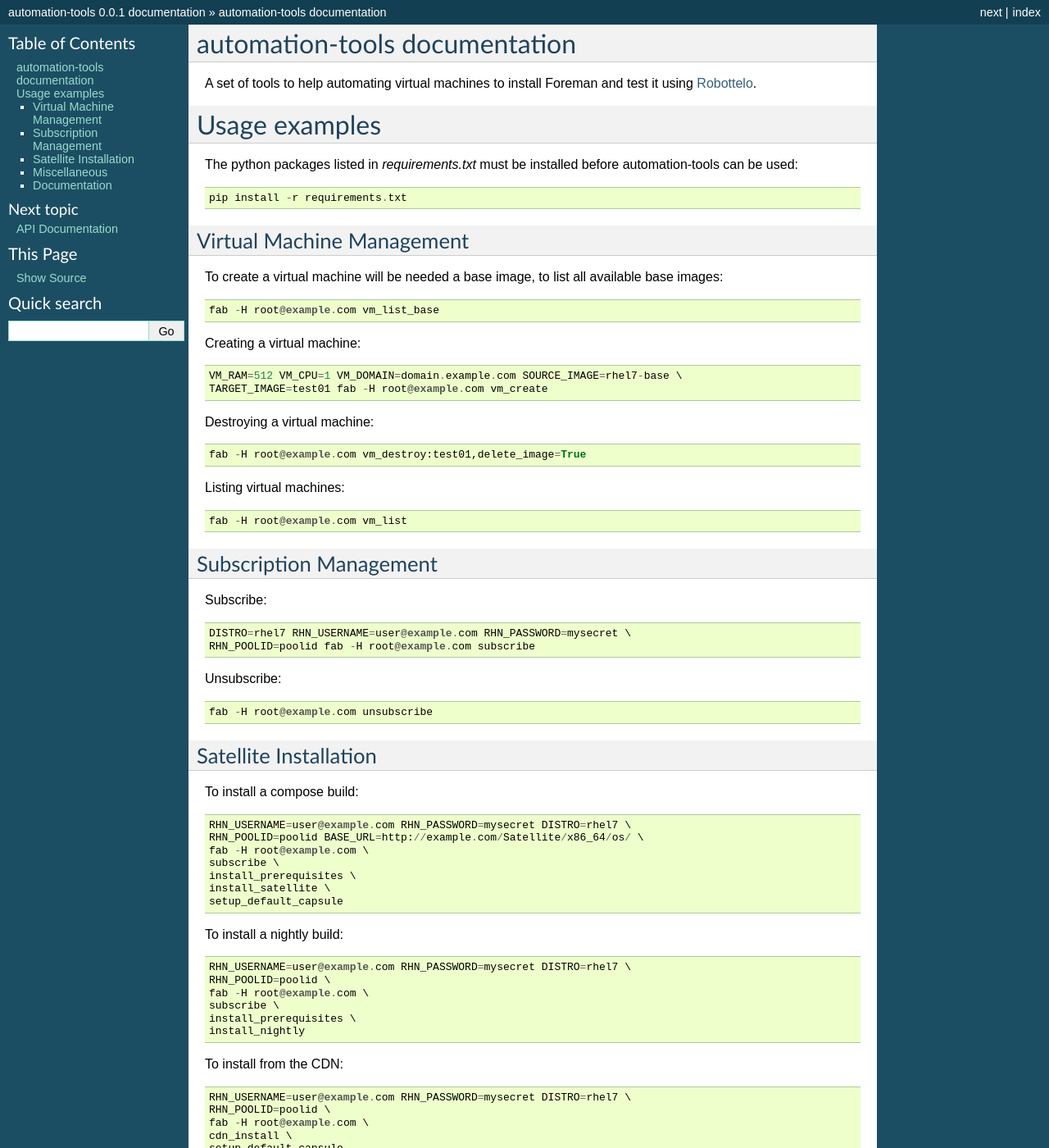
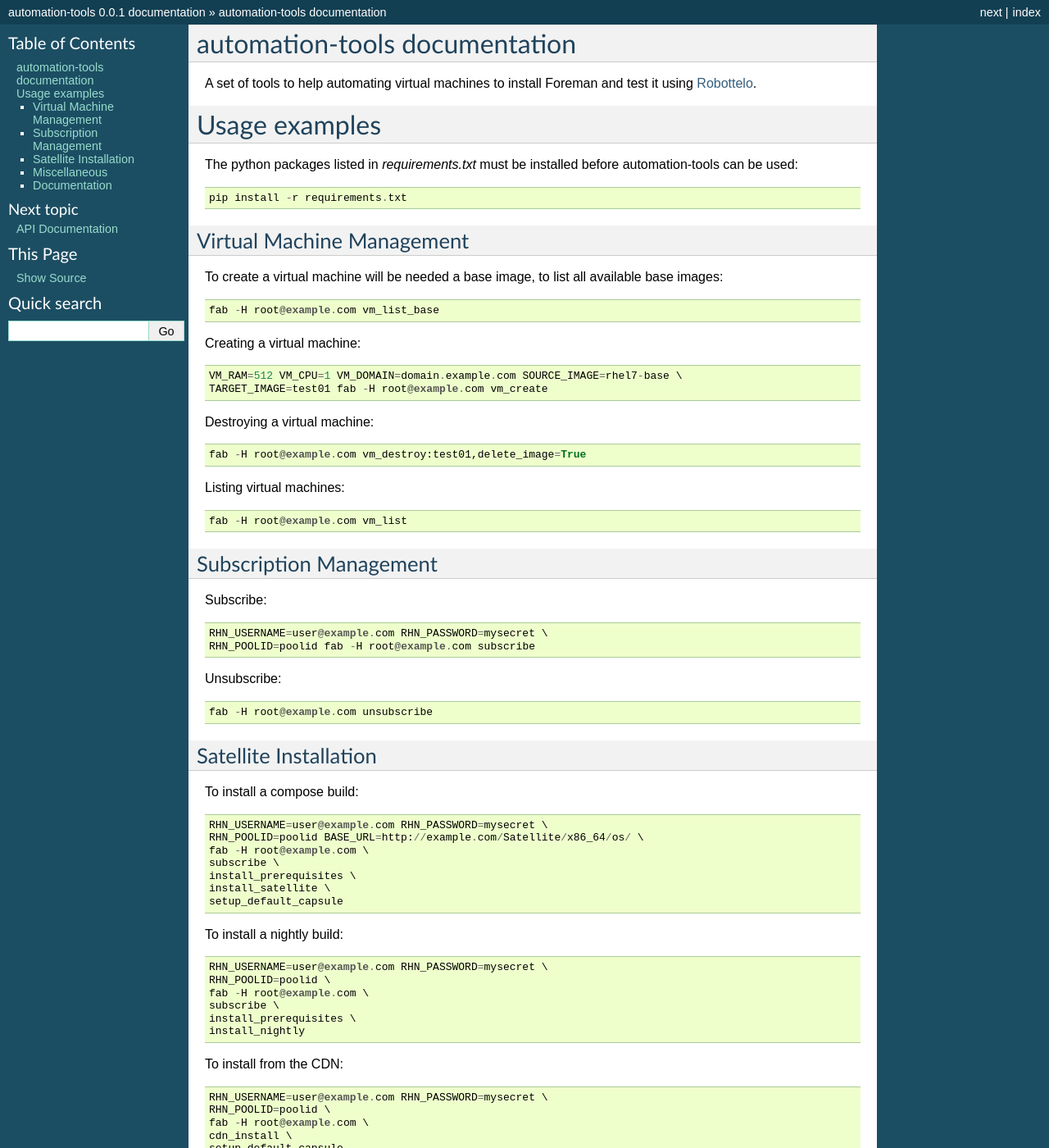
Before and after one commit to SatelliteQE/automation-tools, a Sphinx documentation site: the page built from docs/index.rst, in a window 1280 px wide and 1400 px high. Shown: the whole window at 82% size. Built offline with Sphinx 7.4.7, drawn with Linux system fonts in a browser that asks for light colours.

Commit message:
Updated Docs to reflect new environ variables.
The environmental variable ``DISTRO`` is no longer valid. Instead,
please use ``OS_NAME`` and ``OS_VERSION``. For most tasks, if you don't
provide a value for ``OS_VERSION``, then tests which make use of this
variable will default to the value of ``7``.

```diff
--- a/docs/index.rst
+++ b/docs/index.rst
@@ -43,7 +43,7 @@
 
 Subscribe::
 
-    DISTRO=rhel7 RHN_USERNAME=user@example.com RHN_PASSWORD=mysecret \
+    RHN_USERNAME=user@example.com RHN_PASSWORD=mysecret \
     RHN_POOLID=poolid fab -H root@example.com subscribe
 
 Unsubscribe::
@@ -55,32 +55,32 @@
 
 To install a compose build::
 
-	RHN_USERNAME=user@example.com RHN_PASSWORD=mysecret DISTRO=rhel7 \
-	RHN_POOLID=poolid BASE_URL=http://example.com/Satellite/x86_64/os/ \
-	fab -H root@example.com \
-	subscribe \
-	install_prerequisites \
-	install_satellite \
-	setup_default_capsule
+    RHN_USERNAME=user@example.com RHN_PASSWORD=mysecret \
+    RHN_POOLID=poolid BASE_URL=http://example.com/Satellite/x86_64/os/ \
+    fab -H root@example.com \
+    subscribe \
+    install_prerequisites \
+    install_satellite \
+    setup_default_capsule
 
 
 To install a nightly build::
 
-	RHN_USERNAME=user@example.com RHN_PASSWORD=mysecret DISTRO=rhel7 \
-	RHN_POOLID=poolid \
-	fab -H root@example.com \
-	subscribe \
-	install_prerequisites \
-	install_nightly
+    RHN_USERNAME=user@example.com RHN_PASSWORD=mysecret \
+    RHN_POOLID=poolid \
+    fab -H root@example.com \
+    subscribe \
+    install_prerequisites \
+    install_nightly
 
 
 To install from the CDN::
 
-	RHN_USERNAME=user@example.com RHN_PASSWORD=mysecret DISTRO=rhel7 \
-	RHN_POOLID=poolid \
-	fab -H root@example.com \
-	cdn_install \
-	setup_default_capsule
+    RHN_USERNAME=user@example.com RHN_PASSWORD=mysecret \
+    RHN_POOLID=poolid \
+    fab -H root@example.com \
+    cdn_install \
+    setup_default_capsule
 
 
 All installer tasks will set the admin password to `changeme`.
```
